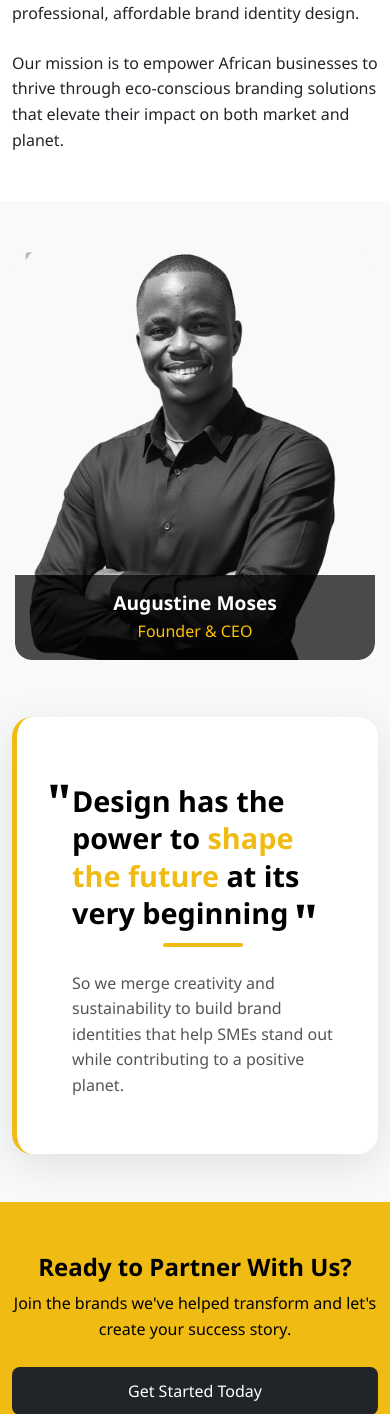
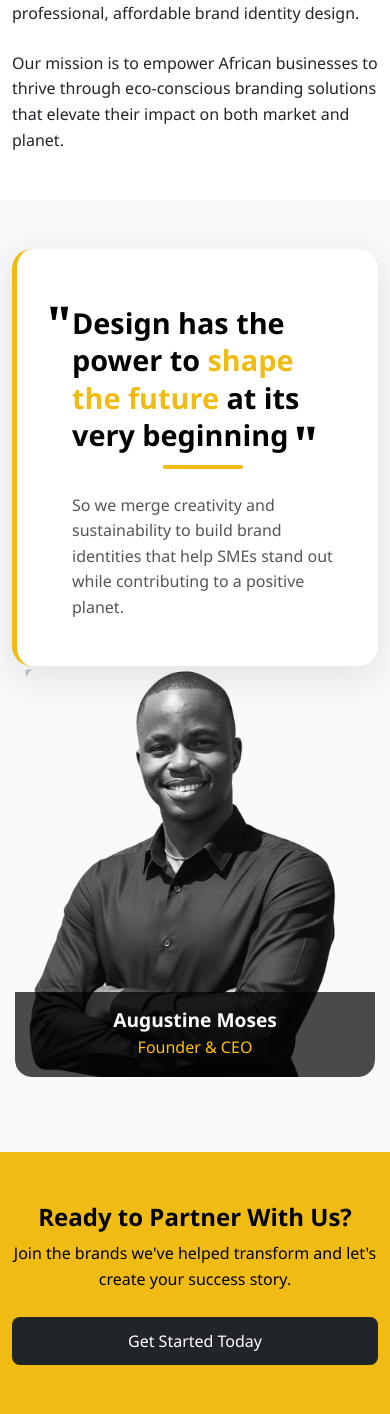
Before and after one commit to MairoPedroIsaac/powerhanddesigns, a Django app: page /about/ in a window 390 px wide. Shown: the part 1085-2499 px from the top of the page. Run offline with Django 5.2, Linux system fonts and the light colour scheme.

Commit message:
Fix mobile tap highlight and reorder CEO section for mobile view
- Remove blue tap highlight on iPhone for phone number links
- Add -webkit-tap-highlight-color: transparent for better UX
- Reorder CEO image and quote section on mobile (image top, quote bottom)
- Adjust quote container padding for mobile responsiveness
- Improve CEO image centering on smaller screens

```diff
--- a/static/css/style.css
+++ b/static/css/style.css
@@ -3678,3 +3678,43 @@ html {
         height: 40px !important;
     }
 }
+
+/* Fix for blue tap highlight on iPhone */
+* {
+    -webkit-tap-highlight-color: transparent !important;
+}
+
+a[href^="tel:"] {
+    -webkit-tap-highlight-color: transparent !important;
+    outline: none !important;
+}
+
+.contact-info .contact-item {
+    -webkit-tap-highlight-color: transparent !important;
+}
+
+/* ===================================
+   CEO SECTION - SWITCH ORDER ON MOBILE
+   =================================== */
+
+/* On mobile: Image on top, Quote below */
+@media (max-width: 991px) {
+    .order-1 {
+        order: 1 !important;
+    }
+
+    .order-2 {
+        order: 2 !important;
+    }
+
+    /* Adjust quote container padding for mobile */
+    .quote-container .position-relative.z-2 {
+        padding: 30px 20px 20px 30px !important;
+    }
+
+    /* Make CEO image look good on mobile */
+    .ceo-image-container {
+        max-width: 400px;
+        margin: 0 auto;
+    }
+}
--- a/templates/about.html
+++ b/templates/about.html
@@ -51,7 +51,8 @@
 <section class="py-5 bg-light">
     <div class="container">
         <div class="row align-items-center">
-            <div class="col-lg-4 mb-4 mb-lg-0">
+            <!-- CEO Image - Will appear SECOND on desktop, FIRST on mobile -->
+            <div class="col-lg-4 mb-4 mb-lg-0 order-2 order-lg-1">
                 <div class="ceo-image-container position-relative">
                     <img src="{% static 'images/aaa-1[1].png' %}"
                          alt="Augustine Moses - Founder & CEO"
@@ -64,7 +65,8 @@
                 </div>
             </div>
 
-            <div class="col-lg-8 ps-lg-5">
+            <!-- Quote - Will appear FIRST on desktop, SECOND on mobile -->
+            <div class="col-lg-8 ps-lg-5 order-1 order-lg-2">
                 <div class="quote-container position-relative pop-up">
 
                     <div class="position-relative z-2" style="padding: 50px 40px 30px 50px;">
```
